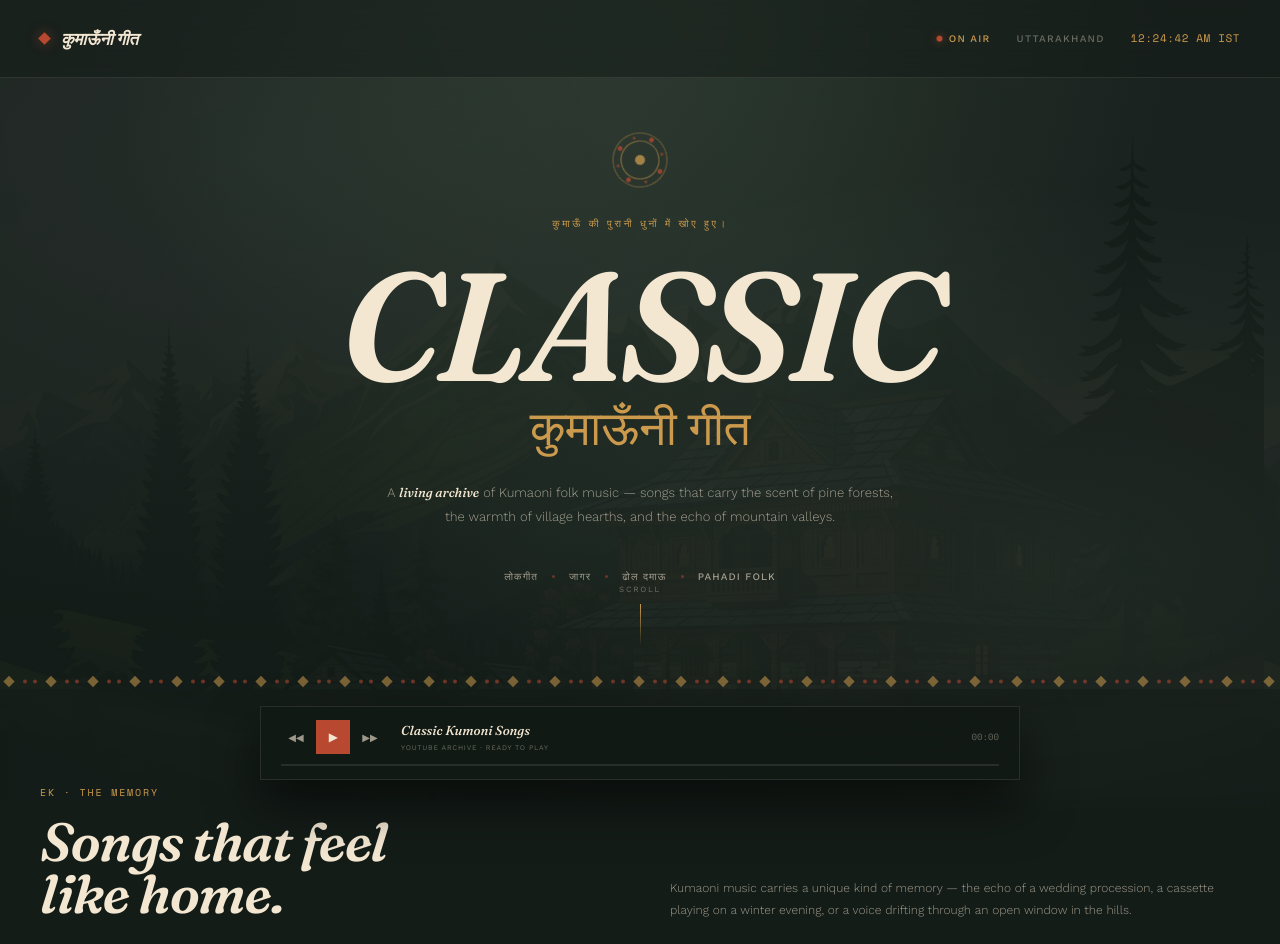
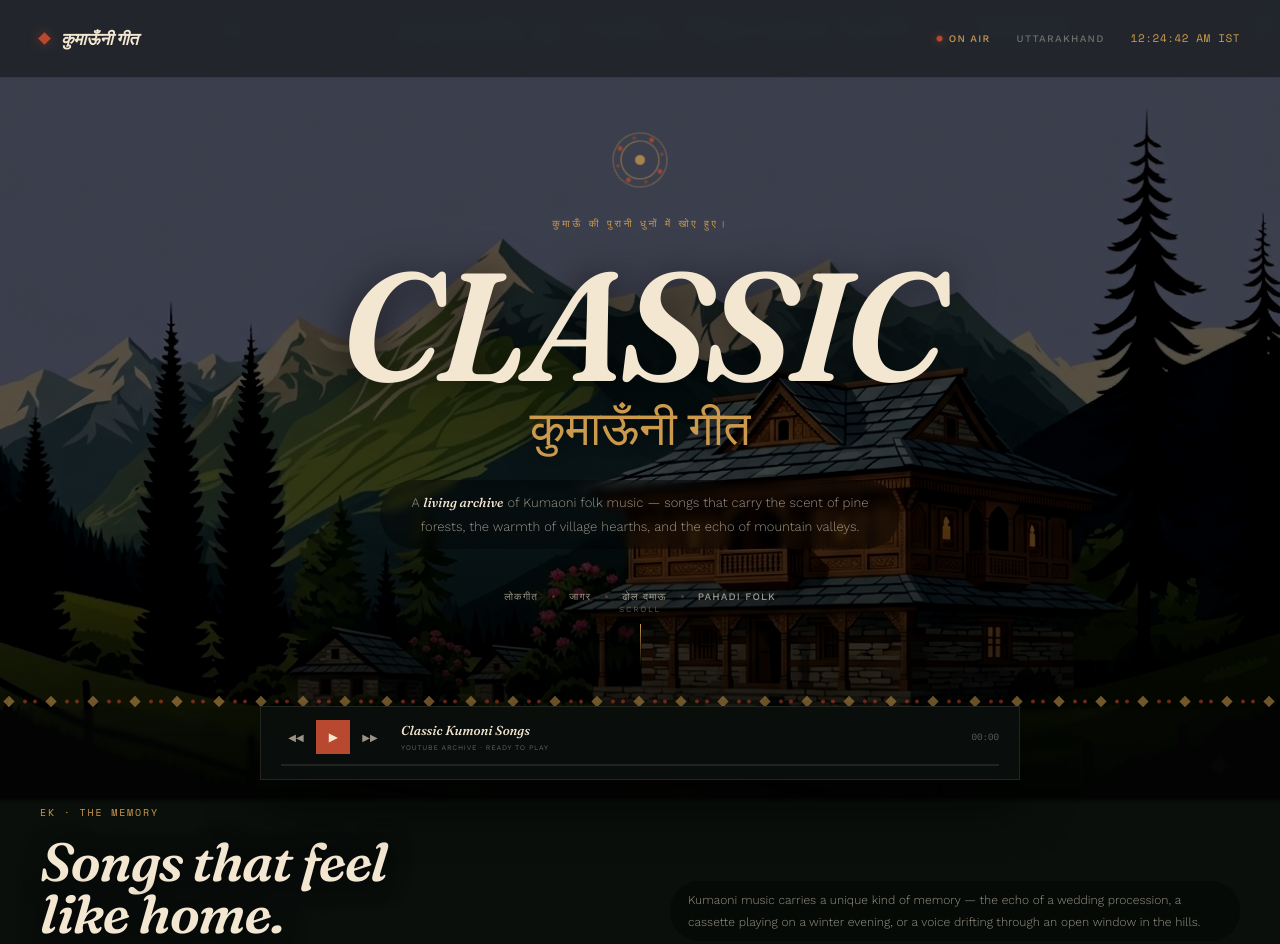
Before and after one commit to mahra-ms/music-player, a plain HTML site: page index.html in a window 1280 px wide. Shown: the top 944 px of the page. Drawn offline with nearby package versions, Linux system fonts and the light colour scheme; a web font is replaced by a local one.

Commit message:
fixed bug

```diff
--- a/index.html
+++ b/index.html
@@ -3,27 +3,17 @@
 <head>
   <meta charset="UTF-8" />
   <meta name="viewport" content="width=device-width, initial-scale=1.0" />
-
-    <title>Classic Kumoni — पहाड़ की आवाज़</title>
-    <meta
-      name="description"
-      content="Classic Kumoni songs — a living radio archive for Kumaoni memories, melodies and mountain evenings."
-    />
-
+  <title>Classic kamauni — पहाड़ की आवाज़</title>
+  <meta name="description" content="Classic Kumoni songs — a living radio archive for Kumaoni memories, melodies and mountain evenings." />
   <link rel="preconnect" href="https://fonts.googleapis.com" />
   <link rel="preconnect" href="https://fonts.gstatic.com" crossorigin />
-    <link
-      href="https://fonts.googleapis.com/css2?family=Fraunces:ital,opsz,wght@0,9..144,300;0,9..144,400;0,9..144,500;0,9..144,600;0,9..144,700;0,9..144,900;1,9..144,400;1,9..144,500;1,9..144,600&family=Tiro+Devanagari+Hindi&family=Work+Sans:wght@300;400;500;600&family=Space+Mono:wght@400;500&display=swap"
-      rel="stylesheet"
-    />
-
+  <link href="https://fonts.googleapis.com/css2?family=Fraunces:ital,opsz,wght@0,9..144,300;0,9..144,400;0,9..144,500;0,9..144,600;0,9..144,700;0,9..144,900;1,9..144,400;1,9..144,500;1,9..144,600&family=Tiro+Devanagari+Hindi&family=Work+Sans:wght@300;400;500;600&family=Space+Mono:wght@400;500&display=swap" rel="stylesheet" />
   <style>
     :root {
-        /* Aipan palette — geru (ochre-clay), biswar (rice-paste), pine dusk, brass */
       --bg: #141d18;
       --bg-mid: #1c2620;
       --panel: #22302a;
-        --panel-soft: rgba(34, 48, 42, 0.55);
+      --panel-soft: rgba(34, 48, 42, 0.25);
       --geru: #b8482f;
       --geru-soft: rgba(184, 72, 47, 0.5);
       --brass: #cc9a4d;
@@ -34,19 +24,16 @@
       --line: rgba(243, 231, 210, 0.1);
       --max: 1360px;
     }
-
     * {
       box-sizing: border-box;
       margin: 0;
       padding: 0;
     }
-
     html {
       scroll-behavior: smooth;
     }
-
     body {
-        background: var(--bg);
+      background: #0a0f0c;
       color: var(--text);
       font-family: "Work Sans", system-ui, sans-serif;
       overflow-x: hidden;
@@ -54,61 +41,48 @@
       -webkit-font-smoothing: antialiased;
       min-height: 100vh;
       position: relative;
+
     }
-
     ::selection {
       background: var(--geru);
       color: var(--biswar);
     }
-
-      /* ---------------------------------------------
-       AMBIENT BACKGROUND — MOUNTAIN IMAGE
-       Replace YOUR_IMAGE_URL with your hosted image
-    --------------------------------------------- */
+    /* --- BACKGROUND — crystal clear image with bottom black gradient --- */
     .bg-container {
       position: fixed;
       inset: 0;
       z-index: 0;
       pointer-events: none;
       overflow: hidden;
-        background: #141d18;
+      background: #0a0f0c;
     }
-
     .bg-image {
       position: absolute;
       inset: 0;
       width: 100%;
       height: 100%;
       object-fit: cover;
-        opacity: 0.5;
-        filter: brightness(0.6) saturate(0.8) contrast(1.2);
+      opacity: 1;
+      filter: brightness(0.35) saturate(1.1) contrast(1.09);
     }
-
-      /* Fallback gradient if image doesn't load */
-      .bg-fallback {
+    /* NEW: Black gradient filter from bottom side */
+    .bg-bottom-gradient {
       position: absolute;
-        inset: 0;
-        background: radial-gradient(ellipse at 50% -10%, #253327 0%, #141d18 60%);
+      bottom: 0;
+      left: 0;
+      width: 100%;
+      height: 35%; /* Adjust height as needed */
+      background: linear-gradient(to top, rgba(0, 0, 0, 0.85) 0%, rgba(0, 0, 0, 0) 100%);
+      pointer-events: none;
+      z-index: 1;
     }
-
+    /* fallback removed — no dark green overlay */
     .ambient-glow {
-        position: fixed;
-        inset: 0;
-        z-index: 1;
-        pointer-events: none;
-        background: radial-gradient(ellipse at 20% 20%, rgba(245, 243, 241, 0.05) 0%, transparent 55%),
-          radial-gradient(ellipse at 82% 70%, rgba(250, 246, 244, 0.06) 0%, transparent 50%);
+      display: none;
     }
-
     .grain {
-        position: fixed;
-        inset: 0;
-        z-index: 2;
-        pointer-events: none;
-        opacity: 0.035;
-        background-image: url("hill.png");
+      display: none;
     }
-
     .main-content {
       position: relative;
       z-index: 3;
@@ -116,10 +90,7 @@
       display: flex;
       flex-direction: column;
     }
-
-      /* ---------------------------------------------
-       AIPAN DIVIDER
-    --------------------------------------------- */
+    /* --- AIPAN DIVIDER --- */
     .aipan-strip {
       height: 15px;
       width: 100%;
@@ -128,14 +99,10 @@
       background-position: center;
       opacity: 0.55;
     }
-
     .aipan-strip.dim {
       opacity: 0.28;
     }
-
-      /* ---------------------------------------------
-       TOP BAR
-    --------------------------------------------- */
+    /* --- TOP BAR --- */
     .topbar {
       height: 78px;
       display: flex;
@@ -148,11 +115,10 @@
       right: 0;
       z-index: 20;
       border-bottom: 1px solid var(--line);
-        background: rgba(20, 29, 24, 0.55);
-        backdrop-filter: blur(14px);
-        -webkit-backdrop-filter: blur(14px);
+      background: rgba(10, 15, 12, 0.5);
+      backdrop-filter: blur(8px);
+      -webkit-backdrop-filter: blur(8px);
     }
-
     .brand {
       display: flex;
       align-items: center;
@@ -165,7 +131,6 @@
       text-decoration: none;
       letter-spacing: -0.2px;
     }
-
     .brand-mark {
       width: 9px;
       height: 9px;
@@ -173,7 +138,6 @@
       transform: rotate(45deg);
       box-shadow: 0 0 12px rgba(184, 72, 47, 0.5);
     }
-
     .top-status {
       display: flex;
       align-items: center;
@@ -184,14 +148,12 @@
       letter-spacing: 0.13em;
       font-weight: 500;
     }
-
     .live-indicator {
       display: flex;
       align-items: center;
       gap: 7px;
       color: var(--brass);
     }
-
     .live-pulse {
       width: 5px;
       height: 5px;
@@ -200,12 +162,10 @@
       animation: pulse 2s ease-in-out infinite;
       box-shadow: 0 0 8px rgba(184, 72, 47, 0.6);
     }
-
     @keyframes pulse {
       0%, 100% { opacity: 0.25; transform: scale(0.8); }
       50% { opacity: 1; transform: scale(1.2); }
     }
-
     .indian-time {
       font-family: "Space Mono", monospace;
       font-size: 11px;
@@ -213,10 +173,7 @@
       letter-spacing: 0.05em;
       font-weight: 500;
     }
-
-      /* ---------------------------------------------
-       HERO
-    --------------------------------------------- */
+    /* --- HERO --- */
     .hero-center {
       flex: 1;
       display: flex;
@@ -228,7 +185,6 @@
       position: relative;
       z-index: 3;
     }
-
     .hero-ornament {
       width: 60px;
       height: 60px;
@@ -236,12 +192,10 @@
       margin-bottom: 26px;
       animation: spin-slow 60s linear infinite;
     }
-
     @keyframes spin-slow {
       from { transform: rotate(0deg); }
       to { transform: rotate(360deg); }
     }
-
     .hero-eyebrow {
       font-size: 10px;
       text-transform: uppercase;
@@ -250,7 +204,6 @@
       margin-bottom: 30px;
       font-weight: 500;
     }
-
     .hero-title {
       font-family: "Fraunces", serif;
       font-size: clamp(70px, 12vw, 175px);
@@ -260,13 +213,12 @@
       letter-spacing: -0.03em;
       color: var(--biswar);
       margin-bottom: 10px;
+      text-shadow: 0 4px 40px rgba(0,0,0,0.7);
     }
-
     .hero-title .accent {
       color: var(--geru);
       -webkit-text-stroke: 0;
     }
-
     .hero-subtitle {
       font-family: "Tiro Devanagari Hindi", serif;
       font-size: clamp(28px, 4.2vw, 48px);
@@ -275,8 +227,8 @@
       letter-spacing: -0.01em;
       color: var(--brass);
       margin-bottom: 22px;
+      text-shadow: 0 2px 30px rgba(0,0,0,0.7);
     }
-
     .hero-desc {
       max-width: 520px;
       font-size: 13px;
@@ -284,15 +236,17 @@
       line-height: 1.85;
       font-weight: 300;
       margin-bottom: 40px;
+      background: rgba(0,0,0,0.35);
+      padding: 10px 22px;
+      border-radius: 40px;
+      backdrop-filter: blur(4px);
     }
-
     .hero-desc em {
       color: var(--text);
       font-style: italic;
       font-family: "Fraunces", serif;
       font-weight: 500;
     }
-
     .hero-tags {
       display: flex;
       flex-wrap: wrap;
@@ -300,7 +254,6 @@
       gap: 14px;
       justify-content: center;
     }
-
     .tag {
       font-size: 10px;
       text-transform: uppercase;
@@ -308,14 +261,12 @@
       color: var(--text-dim);
       font-weight: 500;
     }
-
     .tag-dot {
       width: 3px;
       height: 3px;
       background: var(--geru-soft);
       border-radius: 50%;
     }
-
     .scroll-indicator {
       position: absolute;
       bottom: 36px;
@@ -331,35 +282,28 @@
       letter-spacing: 0.22em;
       animation: floatDown 2s ease-in-out infinite;
     }
-
     .scroll-line {
       width: 1px;
       height: 42px;
       background: linear-gradient(to bottom, var(--brass), transparent);
     }
-
     @keyframes floatDown {
       0%, 100% { transform: translateX(-50%) translateY(0); }
       50% { transform: translateX(-50%) translateY(8px); }
     }
-
-      /* ---------------------------------------------
-       SECTIONS
-    --------------------------------------------- */
+    /* --- SECTIONS with minimal backdrop --- */
     .section {
       padding: 96px 40px;
       position: relative;
       z-index: 3;
-        background: rgba(20, 29, 24, 0.5);
-        backdrop-filter: blur(8px);
-        -webkit-backdrop-filter: blur(8px);
+      background: rgba(10, 15, 12, 0.2);
+      backdrop-filter: blur(2px);
+      -webkit-backdrop-filter: blur(2px);
     }
-
     .section-inner {
       max-width: var(--max);
       margin: 0 auto;
     }
-
     .section-header {
       display: grid;
       grid-template-columns: 1fr 1fr;
@@ -367,7 +311,6 @@
       margin-bottom: 64px;
       align-items: end;
     }
-
     .section-num {
       font-family: "Space Mono", monospace;
       font-size: 10px;
@@ -377,7 +320,6 @@
       margin-bottom: 16px;
       font-weight: 500;
     }
-
     .section-title {
       font-family: "Fraunces", serif;
       font-size: clamp(32px, 4.2vw, 56px);
@@ -386,20 +328,22 @@
       font-weight: 600;
       font-style: italic;
       color: var(--biswar);
+      text-shadow: 0 2px 25px rgba(0,0,0,0.6);
     }
-
     .section-desc {
       color: var(--text-dim);
       font-size: 12px;
       line-height: 1.85;
       font-weight: 300;
+      background: rgba(0,0,0,0.25);
+      padding: 8px 18px;
+      border-radius: 30px;
+      backdrop-filter: blur(2px);
     }
-
     .memory-list {
       display: flex;
       flex-direction: column;
     }
-
     .memory-row {
       display: grid;
       grid-template-columns: 90px 1fr 1fr;
@@ -409,33 +353,28 @@
       border-top: 1px solid var(--line);
       transition: padding 0.35s ease;
     }
-
     .memory-row:last-child {
       border-bottom: 1px solid var(--line);
     }
-
     .memory-row:hover {
       padding-left: 10px;
     }
-
     .memory-glyph {
       font-family: "Tiro Devanagari Hindi", serif;
       font-size: 34px;
       color: var(--geru-soft);
       transition: color 0.3s ease;
     }
-
     .memory-row:hover .memory-glyph {
       color: var(--geru);
     }
-
     .memory-row h3 {
       font-family: "Tiro Devanagari Hindi", serif;
       font-size: 26px;
       font-weight: 400;
       color: var(--biswar);
+      text-shadow: 0 1px 12px rgba(0,0,0,0.4);
     }
-
     .memory-row .memory-time {
       display: block;
       font-family: "Space Mono", monospace;
@@ -445,7 +384,6 @@
       color: var(--text-muted);
       margin-top: 6px;
     }
-
     .memory-row p {
       font-size: 12px;
       color: var(--text-dim);
@@ -455,7 +393,6 @@
       justify-self: end;
       text-align: right;
     }
-
     @media (max-width: 720px) {
       .memory-row {
         grid-template-columns: 50px 1fr;
@@ -467,15 +404,14 @@
         margin-top: 4px;
       }
     }
-
     .quote-section {
       padding: 140px 40px;
       text-align: center;
       position: relative;
       z-index: 3;
-        background: linear-gradient(180deg, rgba(184, 72, 47, 0.06), transparent 40%), rgba(20, 29, 24, 0.35);
+      background: rgba(10, 15, 12, 0.15);
+      backdrop-filter: blur(2px);
     }
-
     .quote-mark {
       font-family: "Fraunces", serif;
       font-size: 130px;
@@ -485,7 +421,6 @@
       font-style: italic;
       margin-bottom: -6px;
     }
-
     .quote-text {
       max-width: 780px;
       margin: 0 auto;
@@ -498,13 +433,12 @@
       position: relative;
       z-index: 1;
       color: var(--biswar);
+      text-shadow: 0 2px 35px rgba(0,0,0,0.6);
     }
-
     .quote-text.fade {
       opacity: 0;
       transform: translateY(12px);
     }
-
     .quote-attr {
       margin-top: 26px;
       font-size: 8px;
@@ -513,7 +447,6 @@
       color: var(--text-muted);
       font-weight: 500;
     }
-
     .rotation-grid {
       display: grid;
       grid-template-columns: repeat(3, 1fr);
@@ -521,15 +454,14 @@
       background: var(--line);
       border: 1px solid var(--line);
     }
-
     .rotation-card {
-        background: var(--panel-soft);
+      background: rgba(10, 15, 12, 0.3);
       padding: 46px 32px;
       transition: background 0.35s ease;
       position: relative;
       overflow: hidden;
+      backdrop-filter: blur(2px);
     }
-
     .rotation-card::before {
       content: "";
       position: absolute;
@@ -542,15 +474,12 @@
       transform-origin: left;
       transition: transform 0.4s ease;
     }
-
     .rotation-card:hover::before {
       transform: scaleX(1);
     }
-
     .rotation-card:hover {
-        background: var(--panel);
+      background: rgba(34, 48, 42, 0.4);
     }
-
     .rotation-time {
       font-family: "Space Mono", monospace;
       font-size: 9px;
@@ -560,7 +489,6 @@
       margin-bottom: 46px;
       font-weight: 500;
     }
-
     .rotation-card h3 {
       font-family: "Fraunces", serif;
       font-size: 26px;
@@ -569,8 +497,8 @@
       letter-spacing: -0.01em;
       margin-bottom: 12px;
       color: var(--biswar);
+      text-shadow: 0 1px 12px rgba(0,0,0,0.3);
     }
-
     .rotation-card p {
       font-size: 11px;
       color: var(--text-dim);
@@ -578,11 +506,11 @@
       font-weight: 300;
       max-width: 240px;
     }
-
     footer {
       position: relative;
       z-index: 3;
-        background: var(--bg-mid);
+      background: rgba(10, 15, 12, 0.4);
+      backdrop-filter: blur(4px);
       padding: 55px 50px 175px;
       display: flex;
       align-items: flex-start;
@@ -592,7 +520,6 @@
       margin: 0;
       box-sizing: border-box;
     }
-
     .footer-brand {
       font-family: "Fraunces", serif;
       font-size: 20px;
@@ -601,11 +528,9 @@
       color: var(--text);
       white-space: nowrap;
     }
-
     .footer-brand span {
       color: var(--geru);
     }
-
     .footer-text {
       max-width: 480px;
       color: var(--text-dim);
@@ -614,15 +539,11 @@
       font-weight: 300;
       text-align: right;
     }
-
     .footer-text strong {
       color: var(--brass);
       font-weight: 500;
     }
-
-      /* ---------------------------------------------
-       PLAYER
-    --------------------------------------------- */
+    /* --- PLAYER --- */
     .player {
       position: fixed;
       left: 50%;
@@ -631,33 +552,28 @@
       width: min(760px, calc(100% - 40px));
       z-index: 100;
     }
-
     .player-inner {
-        background: rgba(18, 25, 21, 0.96);
-        backdrop-filter: blur(35px);
-        -webkit-backdrop-filter: blur(35px);
+      background: rgba(10, 15, 12, 0.92);
+      backdrop-filter: blur(20px);
+      -webkit-backdrop-filter: blur(20px);
       border: 1px solid var(--line);
       box-shadow: 0 25px 50px rgba(0, 0, 0, 0.55);
       overflow: hidden;
     }
-
     .player-body {
       padding: 13px 20px;
     }
-
     .player-row {
       display: grid;
       grid-template-columns: auto 1fr auto;
       gap: 16px;
       align-items: center;
     }
-
     .player-controls {
       display: flex;
       align-items: center;
       gap: 5px;
     }
-
     .ctrl-btn {
       width: 30px;
       height: 30px;
@@ -670,13 +586,11 @@
       border: 1px solid transparent;
       cursor: pointer;
     }
-
     .ctrl-btn:hover {
       border-color: var(--line);
       color: var(--biswar);
       background: rgba(243, 231, 210, 0.04);
     }
-
     .ctrl-btn.play-btn {
       width: 34px;
       height: 34px;
@@ -686,17 +600,14 @@
       font-size: 11px;
       font-weight: 600;
     }
-
     .ctrl-btn.play-btn:hover {
       background: #cc5637;
       transform: scale(1.04);
       box-shadow: 0 0 18px rgba(184, 72, 47, 0.35);
     }
-
     .track-info {
       min-width: 0;
     }
-
     .track-title {
       font-family: "Fraunces", serif;
       font-size: 13px;
@@ -707,7 +618,6 @@
       text-overflow: ellipsis;
       color: var(--text);
     }
-
     .track-meta {
       margin-top: 3px;
       font-size: 7px;
@@ -718,21 +628,18 @@
       overflow: hidden;
       text-overflow: ellipsis;
     }
-
     .player-time {
       font-size: 9px;
       color: var(--text-muted);
       white-space: nowrap;
       font-family: "Space Mono", monospace;
     }
-
     .progress-row {
       margin-top: 10px;
       display: flex;
       align-items: center;
       gap: 12px;
     }
-
     .progress-wrap {
       flex: 1;
       height: 2px;
@@ -741,7 +648,6 @@
       cursor: pointer;
       position: relative;
     }
-
     .progress-fill {
       position: absolute;
       inset: 0 auto 0 0;
@@ -750,7 +656,6 @@
       transition: width 0.3s linear;
       box-shadow: 0 0 8px rgba(204, 154, 77, 0.4);
     }
-
     .player-link {
       font-size: 7px;
       text-transform: uppercase;
@@ -758,17 +663,14 @@
       color: var(--text-muted);
       white-space: nowrap;
     }
-
     .player-link a {
       color: inherit;
       text-decoration: none;
       transition: color 0.2s;
     }
-
     .player-link a:hover {
       color: var(--brass);
     }
-
     #youtube {
       position: fixed;
       width: 1px;
@@ -778,7 +680,6 @@
       opacity: 0.01;
       pointer-events: none;
     }
-
     .rewind-overlay {
       position: fixed;
       inset: 0;
@@ -787,17 +688,14 @@
       opacity: 0;
       z-index: 200;
     }
-
     .rewind-overlay.active {
       animation: rewindFlash 0.5s ease;
     }
-
     @keyframes rewindFlash {
       0% { opacity: 0; }
       30% { opacity: 0.5; }
       100% { opacity: 0; }
     }
-
     @media (max-width: 1024px) {
       .section-header {
         grid-template-columns: 1fr;
@@ -816,7 +714,6 @@
         max-width: 100%;
       }
     }
-
     @media (max-width: 640px) {
       .topbar {
         padding: 0 20px;
@@ -842,7 +739,6 @@
         bottom: 10px;
       }
     }
-
     @media (prefers-reduced-motion: reduce) {
       *, *::before, *::after {
         animation-duration: 0.01ms !important;
@@ -853,21 +749,13 @@
     }
   </style>
 </head>
-
 <body>
-    <!-- BACKGROUND IMAGE — Replace src with your hosted image URL -->
+  <!-- BACKGROUND IMAGE — completely clear, with black gradient from bottom -->
   <div class="bg-container">
-      <img
-        class="bg-image"
-        src="hill.png"
-        alt="Mountain landscape of Uttarakhand"
-        loading="lazy"
-        onerror="this.style.display='none'"
-      />
-      <div class="bg-fallback"></div>
+    <img class="bg-image" src="hill.png" alt="Mountain landscape of Uttarakhand" loading="lazy" onerror="this.style.display='none'" />
+    <!-- Black gradient overlay from bottom -->
+    <div class="bg-bottom-gradient"></div>
   </div>
-    <div class="ambient-glow"></div>
-    <div class="grain"></div>
   <div class="rewind-overlay" id="rewindOverlay"></div>
 
   <div class="main-content">
@@ -920,7 +808,6 @@
         <span class="tag">ढोल दमाऊ</span>
         <span class="tag-dot"></span>
         <span class="tag">Pahadi Folk</span>
-
       </div>
       <div class="scroll-indicator">
         <span>Scroll</span>
@@ -1054,12 +941,7 @@
       </div>
     </div>
   </div>
-    <iframe
-      id="youtube"
-      src="https://www.youtube.com/embed/Yq4GkZAxWQw?enablejsapi=1&playsinline=1&controls=0&rel=0&modestbranding=1"
-      allow="autoplay; encrypted-media"
-      title="Kumaoni music player"
-    ></iframe>
+  <iframe id="youtube" src="https://www.youtube.com/embed/Yq4GkZAxWQw?enablejsapi=1&playsinline=1&controls=0&rel=0&modestbranding=1" allow="autoplay; encrypted-media" title="Kumaoni music player"></iframe>
 
   <script>
     const clockEl = document.getElementById("clock");
@@ -1187,15 +1069,10 @@
     const songs = [
       { id: "Yq4GkZAxWQw", title: "Kumaoni Track 01" },
       { id: "43MGWGyzBlM", title: "Kumaoni Track 02" },
-        // { id: "MKJKV_zp9MY", title: "Kumaoni Track 03" },
-        // { id: "oabhsITr7NM", title: "Kumaoni Track 04" },
       { id: "W02yu-FdlGM", title: "Kumaoni Track 05" },
       { id: "SCzSFmosmaE", title: "Kumaoni Track 06" },
-        // { id: "BU0Irtvt8ZM", title: "Kumaoni Track 07" },
-        // { id: "h4F1z36ozn0", title: "Kumaoni Track 08" },
       { id: "AvJox031Hnc", title: "Kumaoni Track 09" },
       { id: "xNGRsnAexA8", title: "Kumaoni Track 10" },
-        // { id: "VMwGIVVDtG8", title: "Kumaoni Track 11" },
       { id: "cjaw_GlWuso", title: "Kumaoni Track 12" },
     ];
     let virtualTrackIndex = 0;
```
Lines whose indentation alone changed are shown as unchanged.
